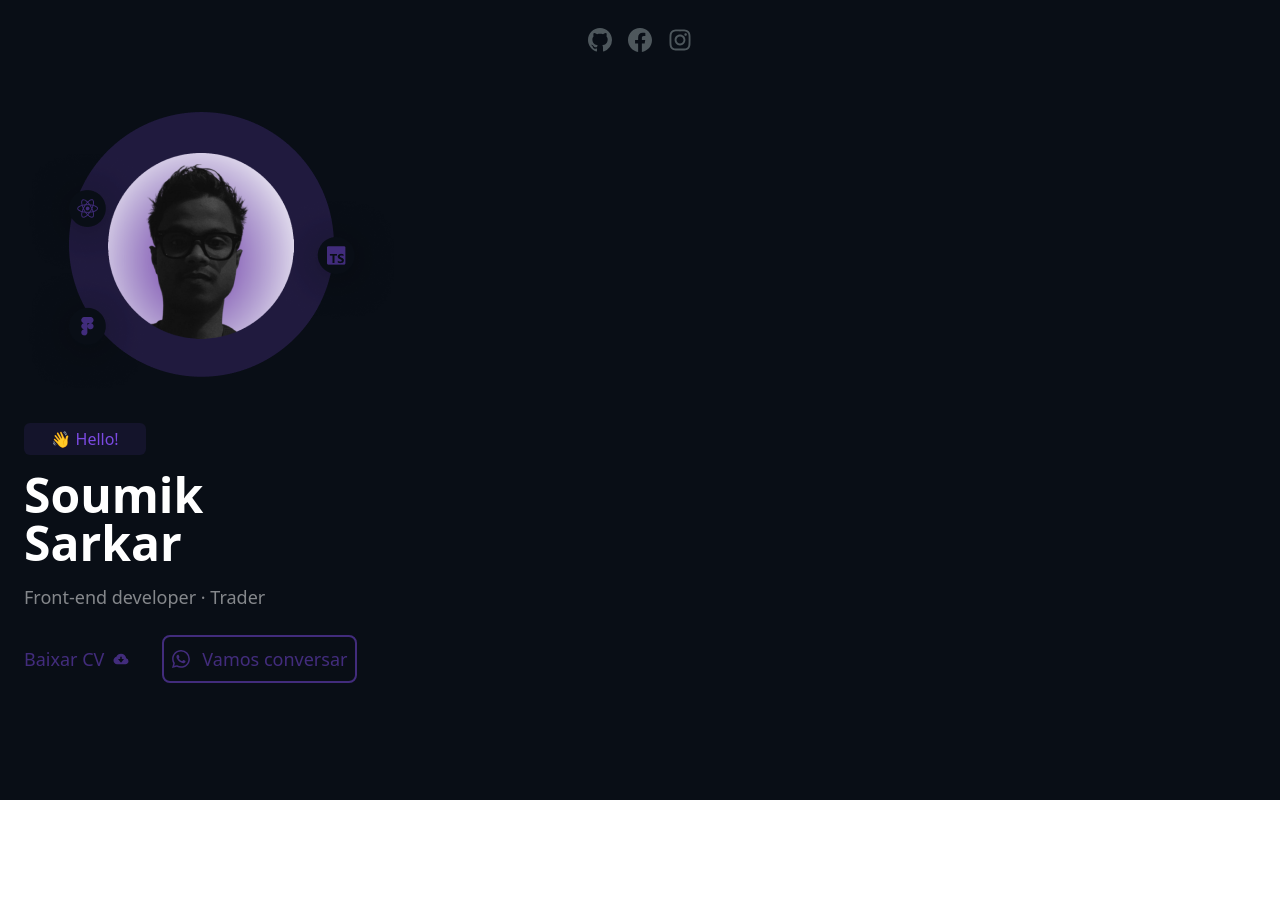
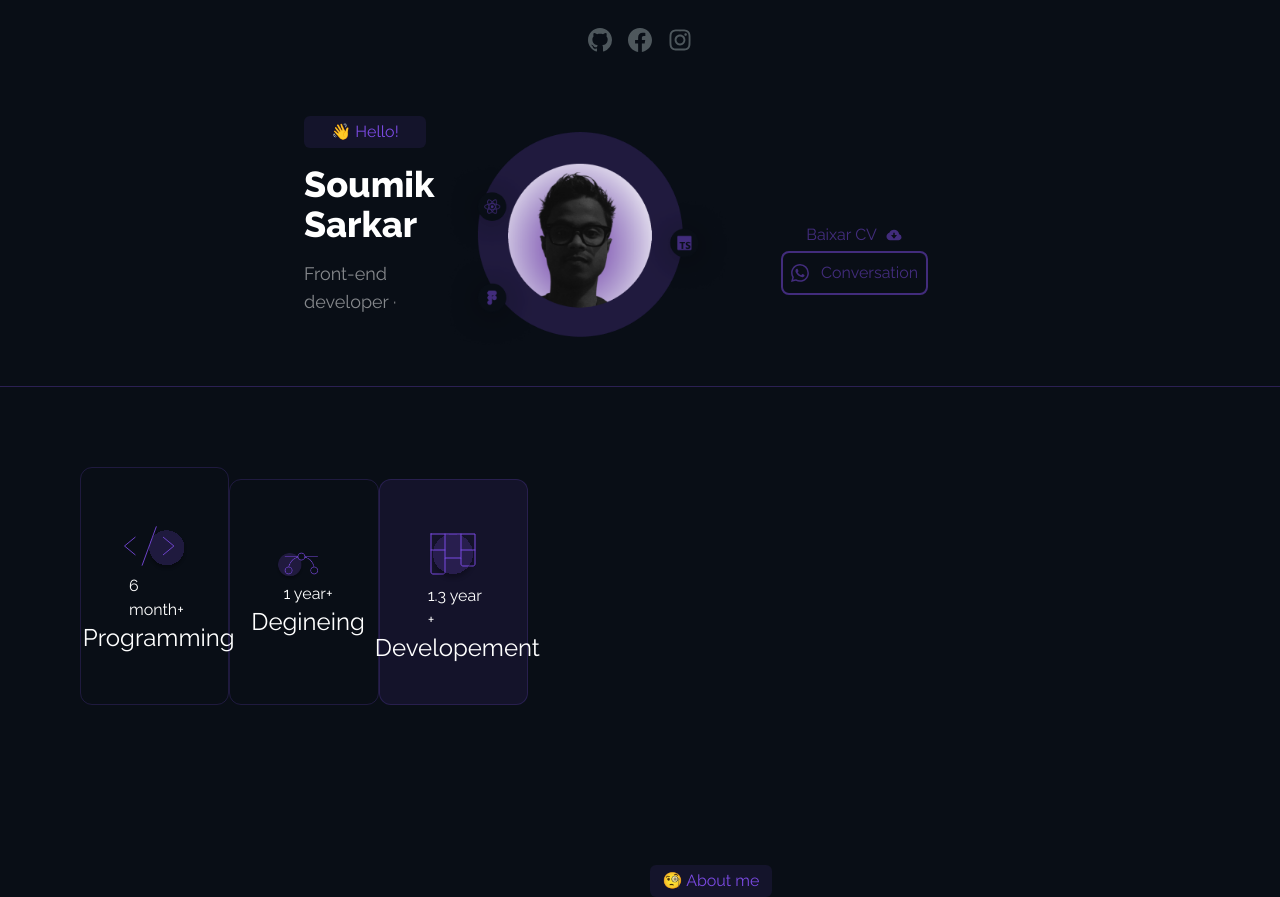
Before and after one commit to Soum-ik/developer_portfolio, a React (Vite) app: page / in a window 1280 px wide. Shown: the top 897 px of the page. Before the commit the page ends 800 px from the top, so only its background shows below. Built offline with nearby package versions, Linux system fonts and the light colour scheme.

Commit message:
container and section use

```diff
--- a/src/App.jsx
+++ b/src/App.jsx
@@ -1,13 +1,16 @@
 import Nav from "./Nav";
+import About from "./about";
 import Expreience from "./experience";
 import Home from "./pages/Home";
 
 
 export default function App() {
     return (
-        <h1 className=" bg-bgColor h-auto min-h-screen">
+        <div className=" bg-bgColor h-auto min-h-screen">
           <Nav/>
+          <Home/>
           <Expreience/>
-        </h1>
+          <About/>
+        </div>
     );
 }
--- a/src/Nav.jsx
+++ b/src/Nav.jsx
@@ -14,15 +14,13 @@ import Home from "./pages/Home";
 export default function Nav() {
   return (
     <>
-      <div className="mx-8 py-7">
+      <div className="mx-8 pt-7">
         <div className="flex items-center justify-center space-x-4 text-cyan-50  text-2xl duration-1000 transition-opacity mb-8">
           <BsGithub className="opacity-30 hover:opacity-75" />
           <BsFacebook className="opacity-30 hover:opacity-75" />
           <FaInstagram className="opacity-30 hover:opacity-75" />
         </div>
       </div>
-
-      <Home/>
     </>
   );
 }
--- /dev/null
+++ b/src/about.jsx
@@ -0,0 +1,26 @@
+import img from "../src/img/about_img.png";
+
+export default function About() {
+  return (
+    <div className="container">
+      <div className="section grid grid-cols-1 md:grid-cols-2 gap-5 ">
+        <div className=" flex items-center justify-center ">
+          <img src={img} className="" alt="" />
+        </div>
+        <div className="">
+          <p className="sing">🧐 About me</p>
+          <h1 className="Tittle">Washington Henrique</h1>
+          <p className=" text-white opacity-50 backdrop-blur-2xl bg-white/5">
+            Hi,I am Soumik. I am an experienced Fontend web developer. I have
+            worked in multiple technologies to build websites and web
+            applications.For me as professional web developer, learning new
+            technologies in web is my passion. Right now, I am working as
+            Front-end developer on different platform. Just to inform you,
+            JavaScript is my love. I love to code in JavaScript, build projects
+            in JavaScript .
+          </p>
+        </div>
+      </div>
+    </div>
+  );
+}
--- a/src/experience.jsx
+++ b/src/experience.jsx
@@ -3,36 +3,41 @@ import img2 from "./img/Component 2.png";
 import img3 from "./img/ProjectsIcon.svg";
 
 export default function Expreience() {
-  const array = [
+  const experiences = [
     {
-      noq: 1,
+      id: 1,
       Image: img1,
       titel_sub: "6 month+",
-      tittle: "Programmer",
+      tittle: "Programming",
     },
     {
-      noq: 2,
+      id: 2,
       Image: img2,
       titel_sub: "1 year+",
-      tittle: "Deginer",
+      tittle: "Degineing",
     },
     {
-      noq: 1,
-      Image: img1,
-      titel_sub: "7 months +",
+      id: 1,
+      Image: img3,
+      titel_sub: "1.3 year +",
       tittle: "Developement",
     },
   ];
 
   return (
-    <>
-      <div className="mx-8 pt-12 space-y-4 flex flex-col items-center justify-center">
-        {array.map((key) => {
-            <div className="border border-mainColor " key={key}>
-
+    <div className="container C_box">
+      <div className="section gap-4">
+        <div className=" max-w-md grid md:grid-cols-3 sm:grid-cols-2 grid-cols-1 space-y-3">
+          {experiences.map((experience, index) => (
+            <div className="border border-mainColor border-opacity-20 hover:shadow-2xl hover:border-white duration-1000 transition-colors shadow-mainColor rounded-xl px-10 py-10 flex items-center justify-center flex-col last:bg-mainColor last:bg-opacity-10 space-x-2" key={index}>
+              <img src={experience.Image} alt="" />
+              <p className=" text-base">{experience.titel_sub}</p>
+              <h1 className=" text-2xl">{experience.tittle}</h1>
             </div>
-        })}
+          ))}
+        </div>
+        {/*  */}
       </div>
-    </>
+    </div>
   );
 }
--- a/src/index.css
+++ b/src/index.css
@@ -1,5 +1,35 @@
+@import url("https://fonts.googleapis.com/css2?family=Raleway:ital,wght@0,400;0,600;0,800;1,700&display=swap");
 @tailwind base;
 @tailwind components;
 @tailwind utilities;
 
-/* @import url("https://fonts.googleapis.com/css2?family=Raleway:ital,wght@0,400;0,600;0,800;1,700&display=swap"); */
+@layer base {
+  * {
+    @apply font-Ralewaye;
+  }
+  .container {
+    @apply relative w-full mr-auto ml-auto pr-[12px] pl-[12px] xl:max-w-[1265px] xl:pl-[13rem] xl:pr-[13rem] xl:max-w-[1280px] xl:pl-[5rem] xl:pr-[5rem] lg:max-w-[1024px] lg:pl-[45px] lg:pr-[45px] md:max-w-[768px] md:pl-[15px] md:pr-[15px];
+  }
+  .section {
+    @apply py-[50px] md:py-[80px] max-w-[1145px] px-8 lg:px-0 mx-auto;
+  }
+}
+
+@layer components {
+  .C_box {
+    /* px-6 mx-auto md:px-12 py-8 max-w-screen-md */
+    @apply text-white border-mainColor md:border-t border-opacity-30;
+  }
+  .sing {
+    @apply w-[122px] rounded-md text-center justify-center text-mainColor p-1 bg-mainColor bg-opacity-10 font-medium;
+  }
+}
+
+@layer utilities {
+  .sing {
+    @apply w-[122px] rounded-md text-center justify-center text-mainColor p-1 bg-mainColor bg-opacity-10 font-medium;
+  }
+  .Tittle{
+    @apply  py-4 text-white text-4xl font-extrabold line-clamp-3;
+  }
+}
--- a/src/pages/Home.jsx
+++ b/src/pages/Home.jsx
@@ -3,31 +3,35 @@ import { BsWhatsapp } from "react-icons/bs";
 import logoImg from "../img/Component1.png";
 export default function Home() {
   return (
-    <div className="mx-6 space-y-6">
-      <div className="">
-        <img src={logoImg} className="selection:select-none" />
-      </div>
-      <div className="w-[375px]">
-        <h1 className="w-[122px] rounded-md text-center justify-center text-mainColor  p-1 bg-mainColor bg-opacity-10 font-medium">
+    <div className="px-6 mx-auto md:px-12 py-8 text-white max-w-screen-md">
+      <div className="space-y-12 md:flex items-center justify-around ">
+        <div className="flex flex-col-reverse md:flex md:flex-row space-y-4">
+          <div className=" max-w-md">
+            <h1 className="sing">
               👋 Hello!
             </h1>
-        <h1 className=" py-4 text-white text-5xl font-extrabold line-clamp-3">
+            <h1 className="Tittle">
               Soumik <br />
               Sarkar
             </h1>
             <p className=" text-white opacity-50 text-lg font-normal">
-          Front-end developer · Trader
+              Front-end developer ·
             </p>
           </div>
-      <div className=" mt-8 text-mainColor opacity-50 flex items-center  gap-8 text-lg">
-        <div className="flex items-center space-x-2 ">
-          <h1>Baixar CV</h1>
+          <div className="">
+            <img src={logoImg} className="" />
+          </div>
+        </div>
+        <div className=" mt-8 text-mainColor opacity-50 flex items-center  gap-8 text-lg md:flex-col sm:gap-1 sm:mx-8 md:mx-12">
+          <div className="flex items-center space-x-2">
+            <h1 className=" text-base ">Baixar CV</h1>
             <BiSolidCloudDownload />
           </div>
           <button className=" border-2 flex p-2 items-center gap-3 border-mainColor rounded-lg">
             <BsWhatsapp />
-          <h1>Vamos conversar </h1>
+            <h1 className=" text-base">Conversation</h1>
           </button>
+        </div>
       </div>
     </div>
   );
--- a/tailwind.config.js
+++ b/tailwind.config.js
@@ -4,7 +4,7 @@ export default {
   theme: {
     extend: {
       fontFamily: {
-        "font-family": ["Raleway", "sans-serif"],
+        Ralewaye: ["Raleway", "sans-serif"],
       },
       colors :{
         bgColor : "#090E16",
```
Also changed, not shown: src/img/about_img.png (added). Lines whose indentation alone changed are shown as unchanged.
